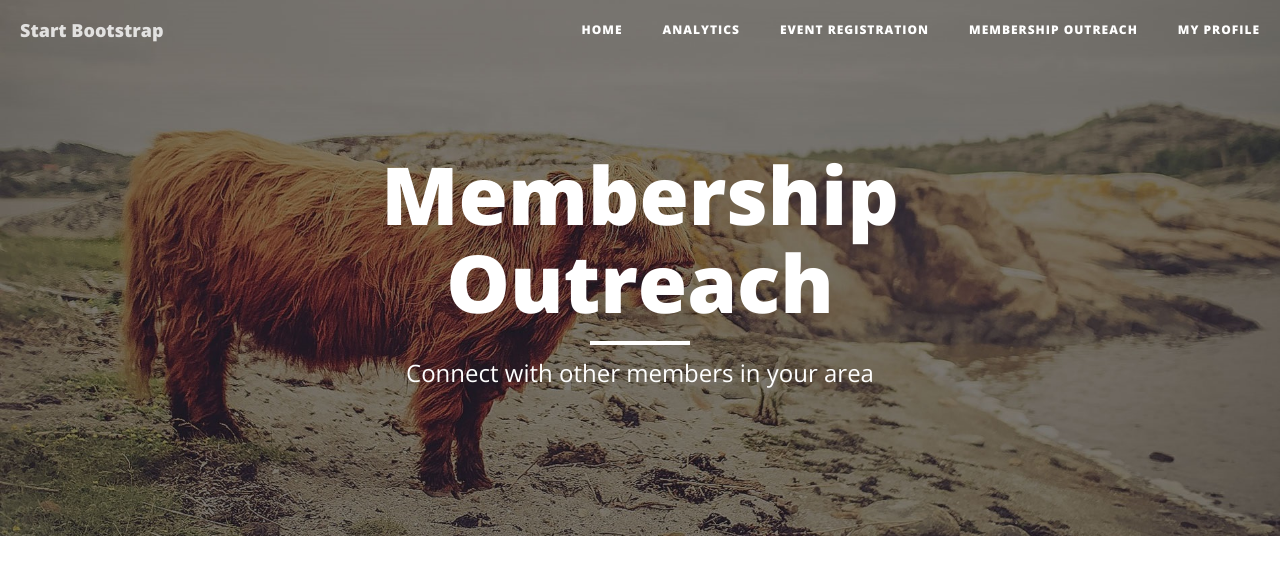
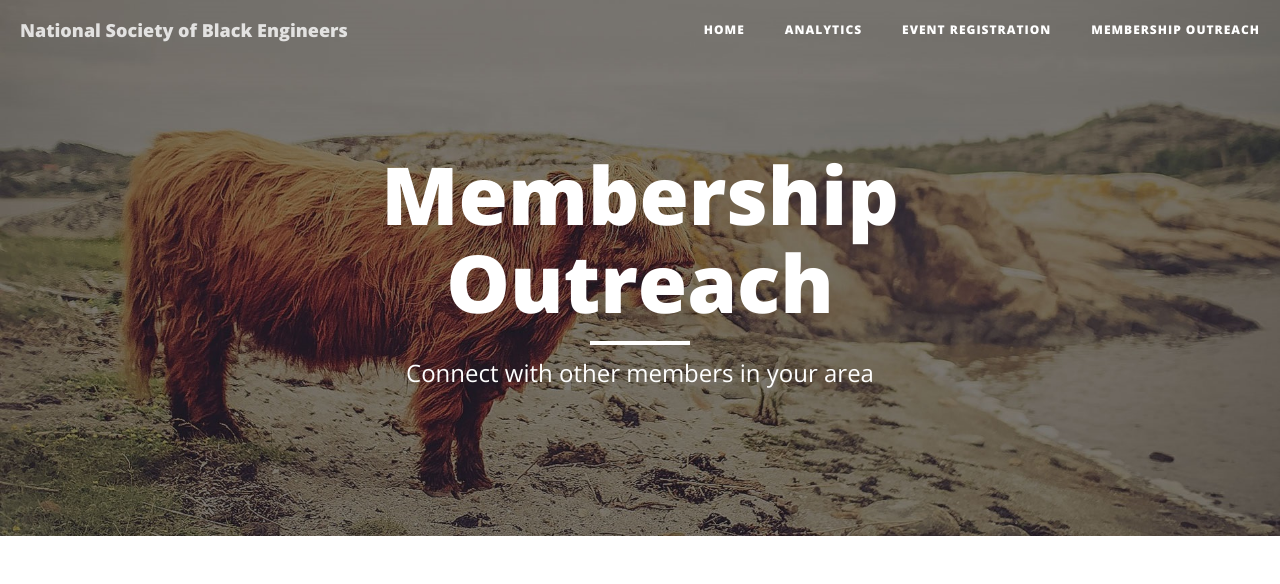
Before and after one commit to MomoSho/NSBEConnect-App, a plain HTML site: page users-map.html in a window 1280 px wide. Shown: the top 584 px of the page. Drawn offline with nearby package versions, Linux system fonts and the light colour scheme.

Commit message:
uniformity ajustments

```diff
--- a/users-map.html
+++ b/users-map.html
@@ -44,7 +44,7 @@
                     <span class="icon-bar"></span>
                     <span class="icon-bar"></span>
                 </button>
-                <a class="navbar-brand" href="index.html">Start Bootstrap</a>
+                <a class="navbar-brand" href="index.html">National Society of Black Engineers</a>
             </div>
 
             <!-- Collect the nav links, forms, and other content for toggling -->
@@ -63,7 +63,7 @@
                         <a href="users-map.html">Membership Outreach</a>
                     </li>
                     <li>
-                        <a href="profile.html">My Profile</a>
+                        <a href="profile.html" style="display:none;">My Profile</a>
                     </li>
                 </ul>
             </div>
```
Also changed, not shown: post.html (+1 -1 lines).
